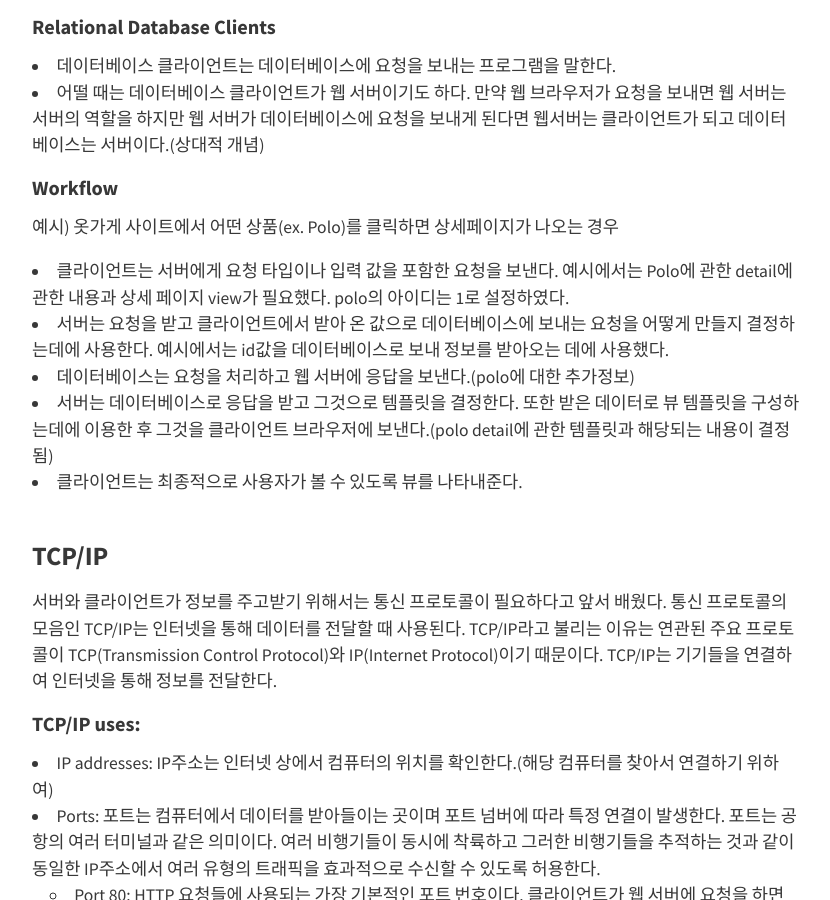
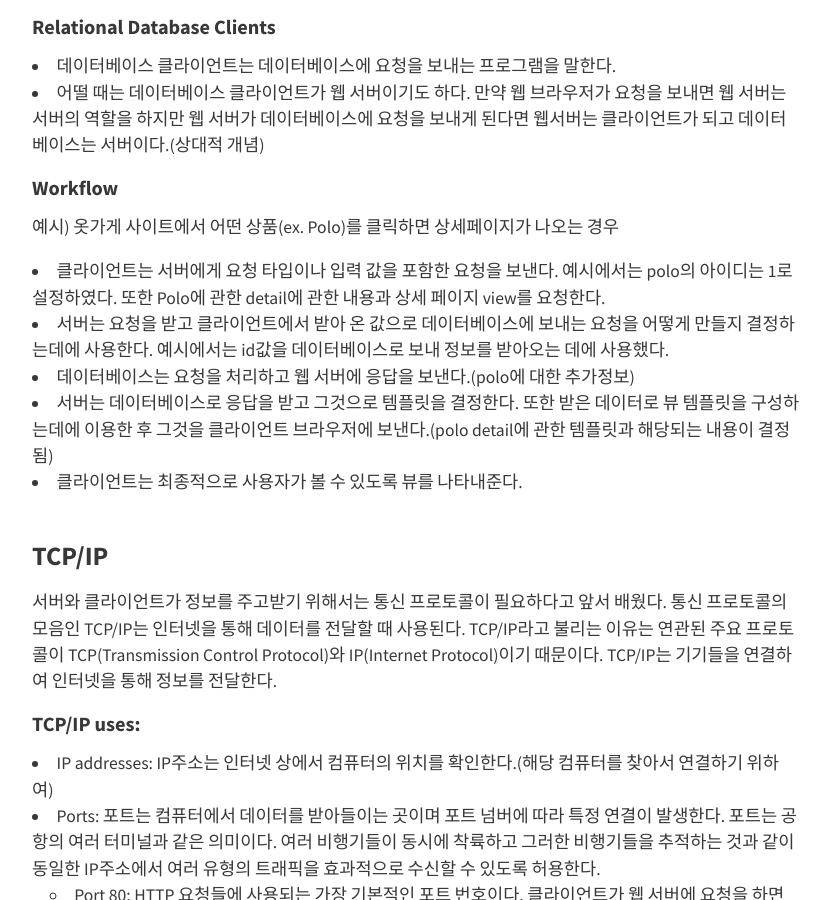
Before and after one commit to HyunlangBan/hyunlangban.github.io, a Jekyll site: the page built from _posts/2019-12-23-fullstack-1.md, in a window 1280 px wide and 900 px high, scrolled down 1822 px. Shown: the whole window, without its empty margins (224-1054 px from the left). Built offline with Jekyll 4.4.1, drawn with Linux system fonts in a browser that asks for light colours; nearby versions of some CDN libraries.

Commit message:
Update 2019-12-23-fullstack-1.md

```diff
--- a/_posts/2019-12-23-fullstack-1.md
+++ b/_posts/2019-12-23-fullstack-1.md
@@ -69,7 +69,7 @@ Database Server -- Web Server -- Web Client(다수 존재 가능)
 
 #### Workflow
 예시) 옷가게 사이트에서 어떤 상품(ex. Polo)를 클릭하면 상세페이지가 나오는 경우
-- 클라이언트는 서버에게 요청 타입이나 입력 값을 포함한 요청을 보낸다. 예시에서는 Polo에 관한 detail에 관한 내용과 상세 페이지 view가 필요했다. polo의 아이디는 1로 설정하였다.
+- 클라이언트는 서버에게 요청 타입이나 입력 값을 포함한 요청을 보낸다. 예시에서는 polo의 아이디는 1로 설정하였다. 또한 Polo에 관한 detail에 관한 내용과 상세 페이지 view를 요청한다.
 - 서버는 요청을 받고 클라이언트에서 받아 온 값으로 데이터베이스에 보내는 요청을 어떻게 만들지 결정하는데에 사용한다. 예시에서는 id값을 데이터베이스로 보내 정보를 받아오는 데에 사용했다.
 - 데이터베이스는 요청을 처리하고 웹 서버에 응답을 보낸다.(polo에 대한 추가정보)
 - 서버는 데이터베이스로 응답을 받고 그것으로 템플릿을 결정한다. 또한 받은 데이터로 뷰 템플릿을 구성하는데에 이용한 후 그것을 클라이언트 브라우저에 보낸다.(polo detail에 관한 템플릿과 해당되는 내용이 결정됨)
```
